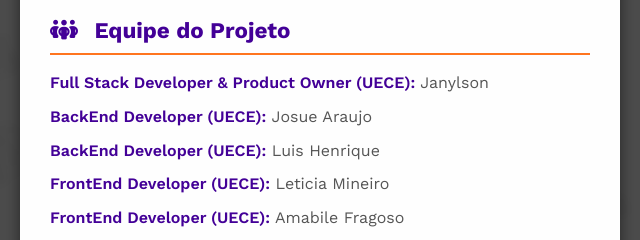
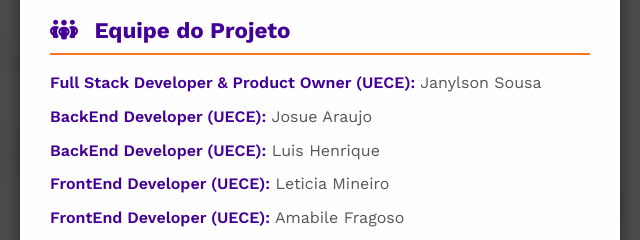
Before and after one commit to JanylsonSS/projeto-Alugarzin, a website: page frontend/detalhes_imovel.html in a window 1280 px wide. Both pictures are taken after a click on the link 1196 px from the left and 117 px from the top of the page. Shown: the part 400-640 px from the top of the page, 320-960 px from the left. Drawn offline with nearby package versions, Linux system fonts and the light colour scheme.

Commit message:
Meu nome

```diff
--- a/frontend/detalhes_imovel.html
+++ b/frontend/detalhes_imovel.html
@@ -60,7 +60,7 @@
 
             <h2 class="modal-title team-title"><i class="fa-solid fa-people-group"></i> Equipe do Projeto</h2>
             <ul class="team-list">
-                <li><span class="role">Full Stack Developer & Product Owner (UECE):</span> Janylson</li>
+                <li><span class="role">Full Stack Developer & Product Owner (UECE):</span> Janylson Sousa</li>
                 <li><span class="role">BackEnd Developer (UECE):</span> Josue Araujo</li>
                 <li><span class="role">BackEnd Developer (UECE):</span> Luis Henrique</li>
                 <li><span class="role">FrontEnd Developer (UECE):</span> Leticia Mineiro</li>
```
Also changed, not shown: frontend/index.html (+1 -1 lines), backend/uploads/imoveis/1765311818915-363707748.jpg (added), backend/uploads/imoveis/1765311818915-979061533.jpg (added), backend/uploads/imoveis/1765311818916-94085783.jpg (added), backend/uploads/imoveis/1765311959237-197715100.jpg (added), backend/uploads/imoveis/1765311959237-564143864.jpg (added).
